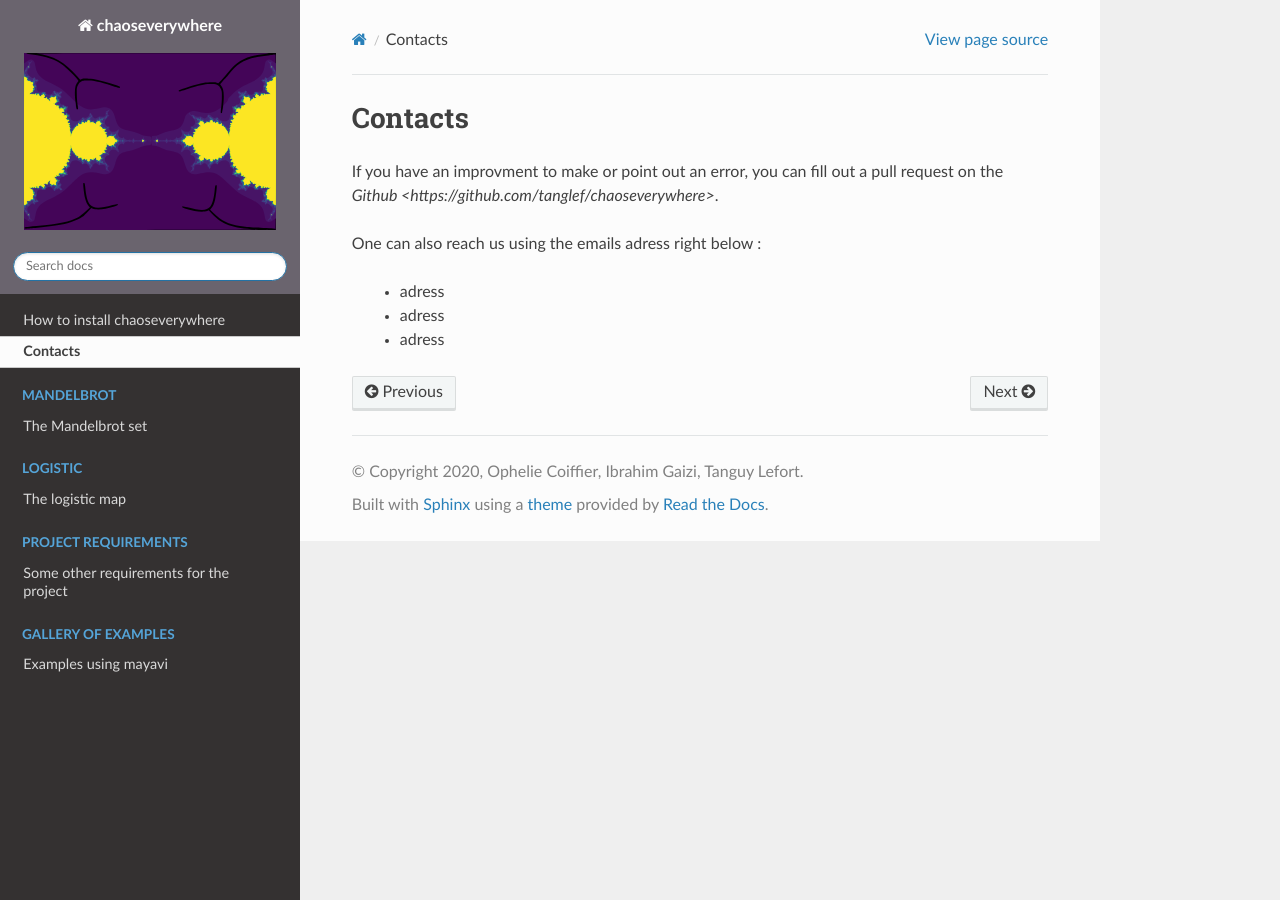
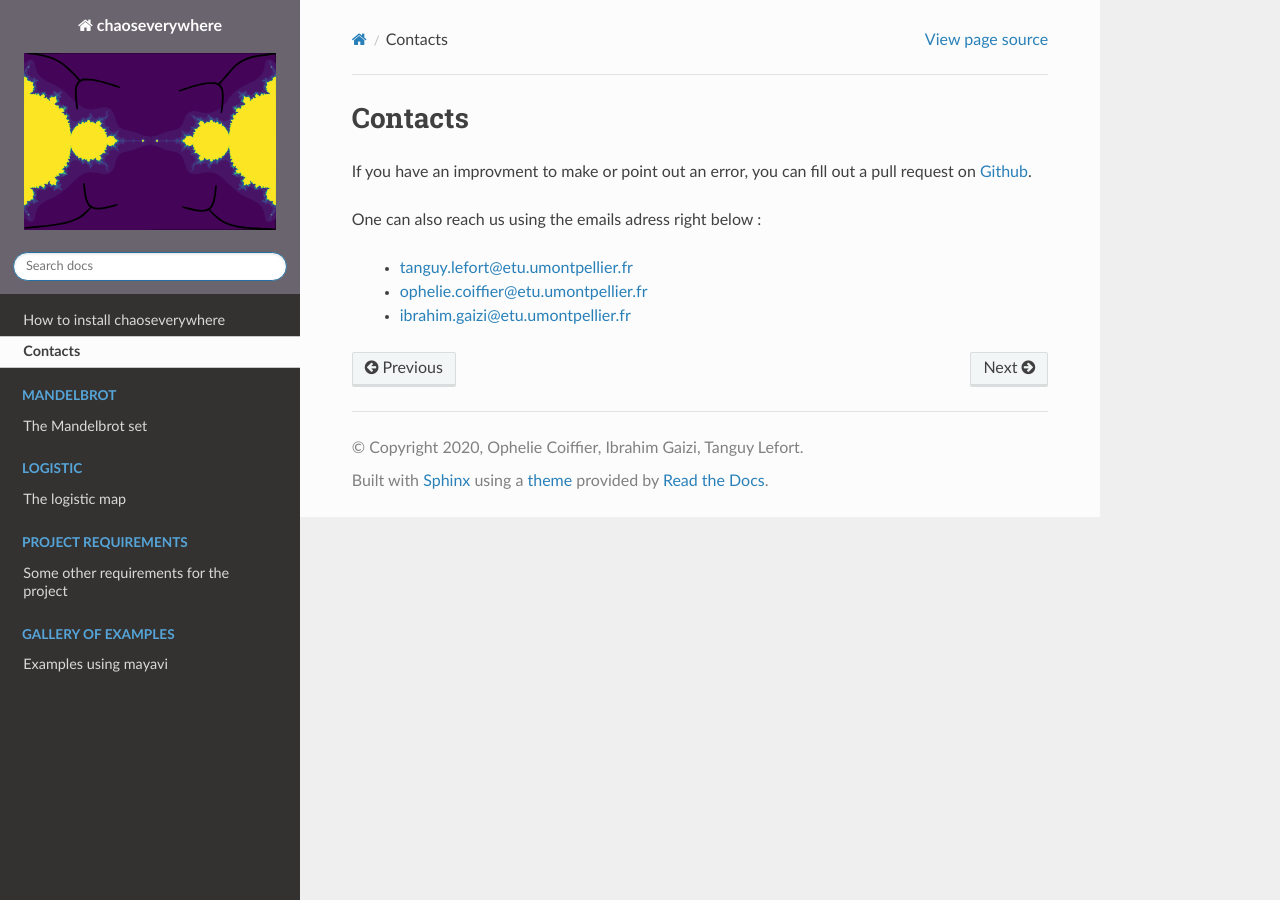
Before and after one commit to tanglef/chaoseverywhere, a Sphinx documentation site: the page built from doc/install/contacts.rst, in a window 1280 px wide. Built offline with Sphinx 7.4.7 and the Read the Docs theme 2.0.0, drawn with Linux system fonts in a browser that asks for light colours; pages that are not in the unit, such as notebooks, are missing from menus.

Commit message:
fix thumbnail and link in contacts

```diff
--- a/doc/install/contacts.rst
+++ b/doc/install/contacts.rst
@@ -1,10 +1,12 @@
 Contacts
 ===========
 
-If you have an improvment to make or point out an error, you can fill out a pull request on the `Github <https://github.com/tanglef/chaoseverywhere>`.
+If you have an improvment to make or point out an error, you can fill out a pull request on `Github`_.
+
+.. _Github: https://github.com/tanglef/chaoseverywhere
 
 One can also reach us using the emails adress right below :
 
-    * adress
-    * adress
-    * adress
+    * tanguy.lefort@etu.umontpellier.fr
+    * ophelie.coiffier@etu.umontpellier.fr
+    * ibrahim.gaizi@etu.umontpellier.fr
```
Also changed, not shown: 1 other file.
